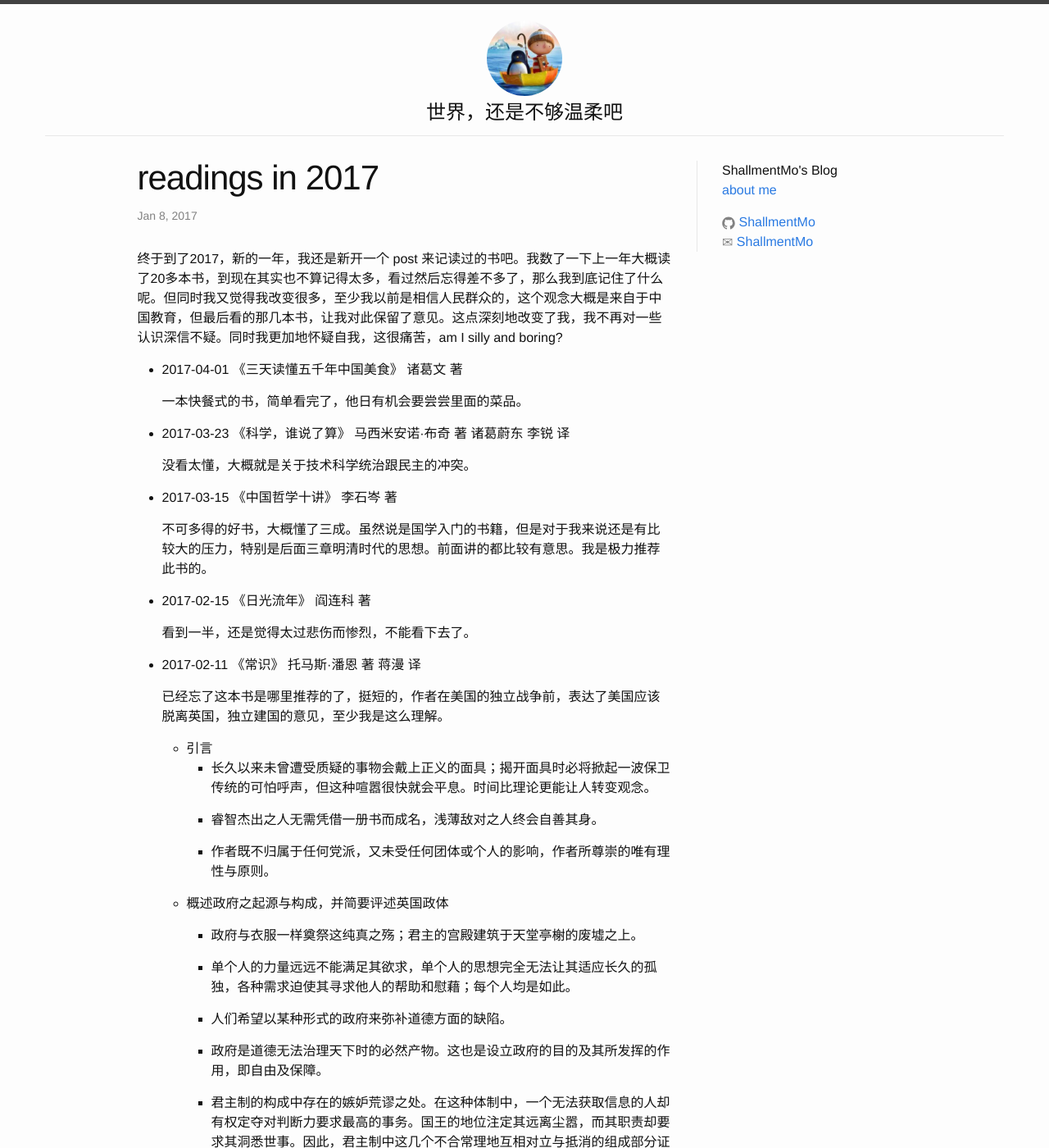
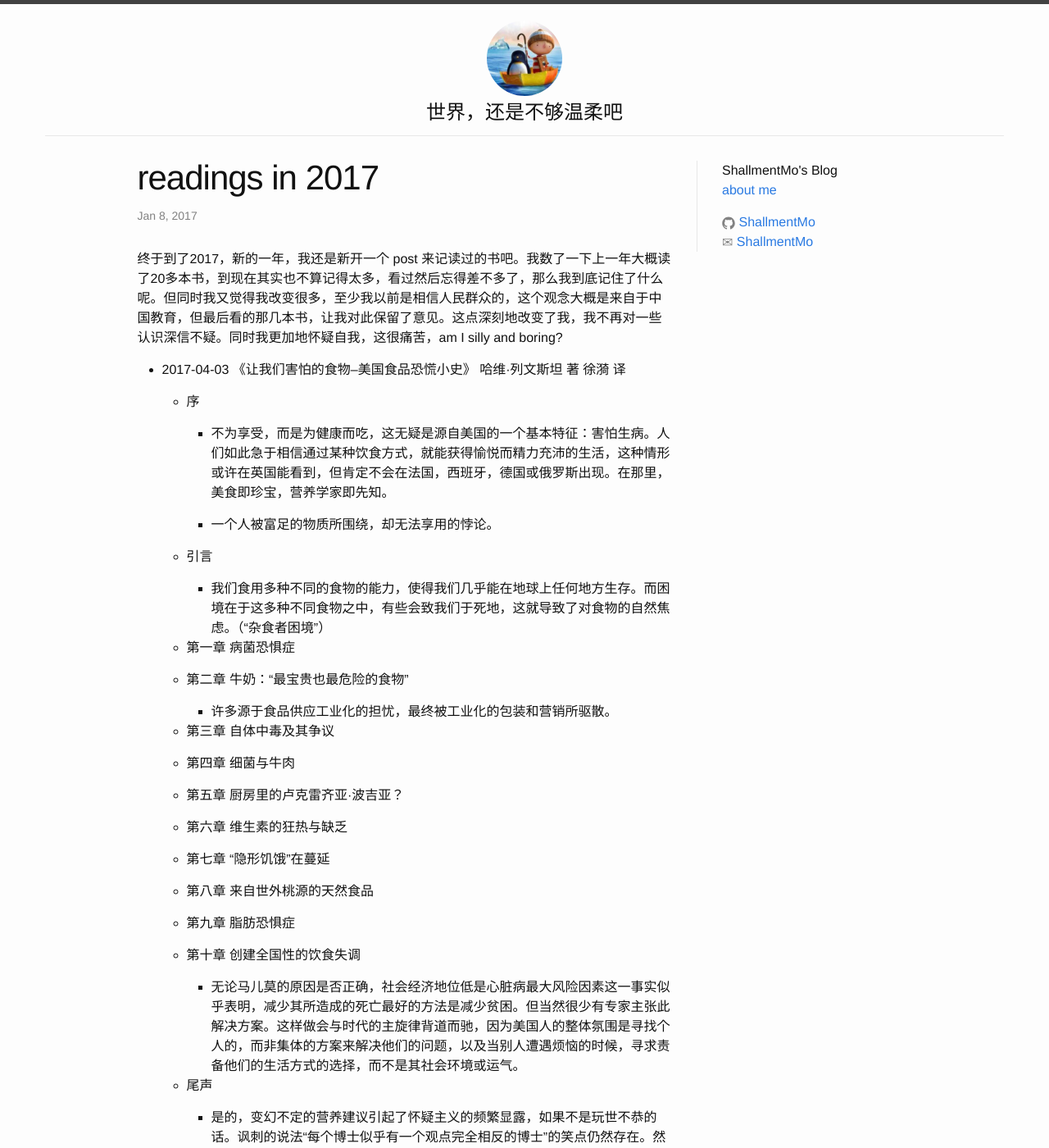
Before and after one commit to ShallmentMo/shallmentmo.github.com, a Jekyll site: the page built from _posts/2017-01-08-readings-in-2017.md, in a window 1280 px wide and 1400 px high. Shown: the whole window at 82% size. Built offline with Jekyll 4.4.1, drawn with Linux system fonts in a browser that asks for light colours; some of the changed text lies outside the part shown.

Commit message:
add 2017-04-03 reading

```diff
--- a/_posts/2017-01-08-readings-in-2017.md
+++ b/_posts/2017-01-08-readings-in-2017.md
@@ -6,6 +6,50 @@ categories: jekyll update
 ---
 
 终于到了2017，新的一年，我还是新开一个 post 来记读过的书吧。我数了一下上一年大概读了20多本书，到现在其实也不算记得太多，看过然后忘得差不多了，那么我到底记住了什么呢。但同时我又觉得我改变很多，至少我以前是相信人民群众的，这个观念大概是来自于中国教育，但最后看的那几本书，让我对此保留了意见。这点深刻地改变了我，我不再对一些认识深信不疑。同时我更加地怀疑自我，这很痛苦，am I silly and boring?
+
+* 2017-04-03 《让我们害怕的食物--美国食品恐慌小史》 哈维·列文斯坦 著 徐漪 译
+
+  * 序
+
+    * 不为享受，而是为健康而吃，这无疑是源自美国的一个基本特征：害怕生病。人们如此急于相信通过某种饮食方式，就能获得愉悦而精力充沛的生活，这种情形或许在英国能看到，但肯定不会在法国，西班牙，德国或俄罗斯出现。在那里，美食即珍宝，营养学家即先知。
+
+    * 一个人被富足的物质所围绕，却无法享用的悖论。
+
+  * 引言
+
+    * 我们食用多种不同的食物的能力，使得我们几乎能在地球上任何地方生存。而困境在于这多种不同食物之中，有些会致我们于死地，这就导致了对食物的自然焦虑。（“杂食者困境”）
+
+  * 第一章 病菌恐惧症
+
+  * 第二章 牛奶：“最宝贵也最危险的食物”
+
+    * 许多源于食品供应工业化的担忧，最终被工业化的包装和营销所驱散。
+
+  * 第三章 自体中毒及其争议
+
+  * 第四章 细菌与牛肉
+
+  * 第五章 厨房里的卢克雷齐亚·波吉亚？
+
+  * 第六章 维生素的狂热与缺乏
+
+  * 第七章 “隐形饥饿”在蔓延
+
+  * 第八章 来自世外桃源的天然食品
+
+  * 第九章 脂肪恐惧症
+
+  * 第十章 创建全国性的饮食失调
+
+    * 无论马儿莫的原因是否正确，社会经济地位低是心脏病最大风险因素这一事实似乎表明，减少其所造成的死亡最好的方法是减少贫困。但当然很少有专家主张此解决方案。这样做会与时代的主旋律背道而驰，因为美国人的整体氛围是寻找个人的，而非集体的方案来解决他们的问题，以及当别人遭遇烦恼的时候，寻求责备他们的生活方式的选择，而不是其社会环境或运气。
+
+  * 尾声
+
+    * 是的，变幻不定的营养建议引起了怀疑主义的频繁显露，如果不是玩世不恭的话。讽刺的说法“每个博士似乎有一个观点完全相反的博士”的笑点仍然存在。然而，这种怀疑主义似乎只能持续到下一个大恐慌来临。随后，科学专业知识和清教徒式的本能再一次地汇集在一起，以及，是的，金钱利益也再度出现，操弄很多美国人在沉思他们还能吃什么的时候所感受到的焦虑。
+
+    * 那么，一个人如何才能避免被食物恐慌的风潮裹挟呢？我会说第一条策略是观察一下提出这些恐慌的人，然后自问：“他们在这事里面有利益吗？”
+
+    * 我们应该吃什么，应该不吃什么？在这方面，迈克尔·波伦的说法我觉得非常明智：吃各种各样的食物，不要吃得太多，相对较多地吃水果和蔬菜。
 
 * 2017-04-01 《三天读懂五千年中国美食》 诸葛文 著
 
```
